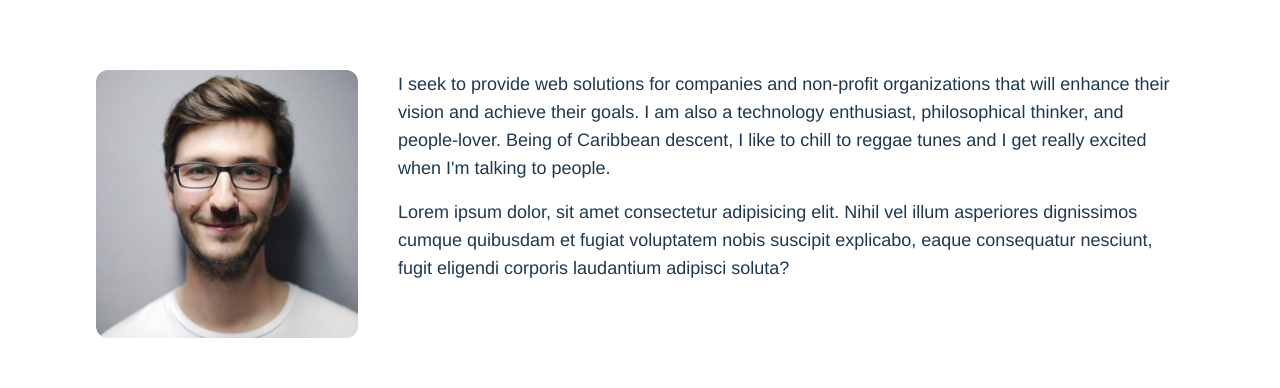
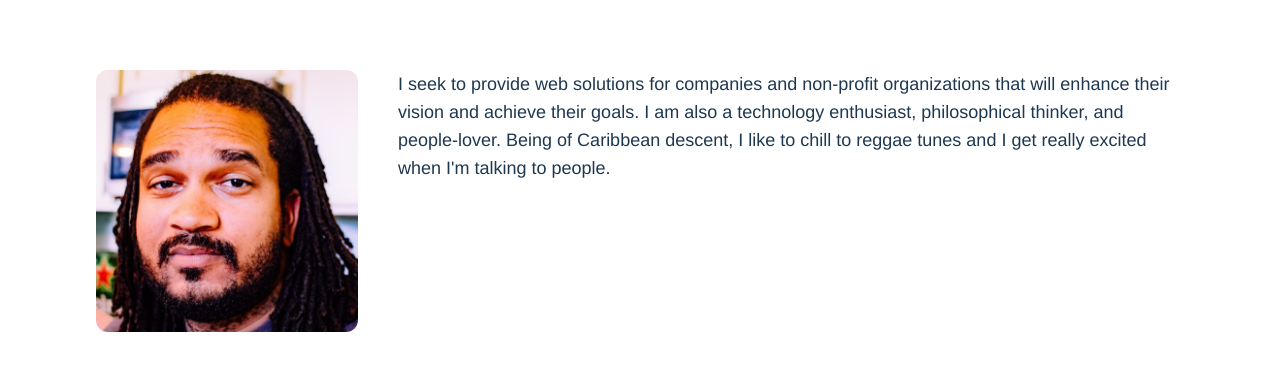
Before and after one commit to dcartwright07/vite-portfolio, a Vue app: page /about in a window 1280 px wide. Shown: the part 139-527 px from the top of the page. Built offline with nearby package versions, Linux system fonts and the light colour scheme; what vue-backtotop would draw is missing.

Commit message:
Adjust content on profile page

```diff
--- a/src/components/about/AboutMe.vue
+++ b/src/components/about/AboutMe.vue
@@ -2,7 +2,7 @@
   <div class="block sm:flex sm:gap-10 mt-10 sm:mt-20">
     <div class="w-full sm:w-1/4 mb-7 sm:mb-0">
       <img
-        src="../../assets/images/profile.jpeg"
+        src="../../assets/images/profile-square.jpg"
         class="rounded-xl w-96"
         alt=""
       />
@@ -29,21 +29,6 @@ export default {
           bio:
             "I seek to provide web solutions for companies and non-profit organizations that will enhance their vision and achieve their goals. I am also a technology enthusiast, philosophical thinker, and people-lover. Being of Caribbean descent, I like to chill to reggae tunes and I get really excited when I'm talking to people.",
         },
-        {
-          id: 2,
-          bio:
-            'Lorem ipsum dolor, sit amet consectetur adipisicing elit. Nihil vel illum asperiores dignissimos cumque quibusdam et fugiat voluptatem nobis suscipit explicabo, eaque consequatur nesciunt, fugit eligendi corporis laudantium adipisci soluta?',
-        },
-        // {
-        //   id: 3,
-        //   bio:
-        //     'Lorem ipsum dolor, sit amet consectetur adipisicing elit. Nihil vel illum asperiores dignissimos cumque quibusdam et fugiat voluptatem nobis suscipit explicabo, eaque consequatur nesciunt, fugit eligendi corporis laudantium adipisci soluta?',
-        // },
-        // {
-        //   id: 4,
-        //   bio:
-        //     'Lorem ipsum dolor, sit amet consectetur adipisicing elit. Nihil vel illum asperiores dignissimos cumque quibusdam et fugiat voluptatem nobis suscipit explicabo, eaque consequatur nesciunt, fugit eligendi corporis laudantium adipisci soluta? Lorem ipsum, dolor sit amet consectetur adipisicing elit. Incidunt totam dolorum, ducimus obcaecati, voluptas facilis molestias nobis ut quam natus similique inventore excepturi optio ipsa deleniti fugit illo. Unde, amet! Lorem ipsum dolor sit amet, consectetur adipisicing elit. Ipsum illo necessitatibus perspiciatis! Aperiam perferendis labore temporibus, eos culpa corporis recusandae quas, fuga voluptatibus nesciunt odit libero tenetur neque consequatur ea.',
-        // },
       ],
     }
   },
```
Also changed, not shown: src/assets/images/profile-square.jpg (added).
